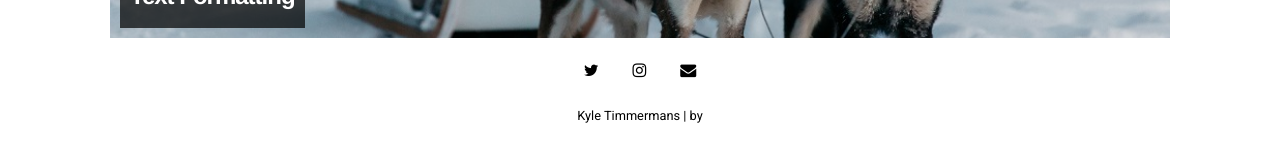
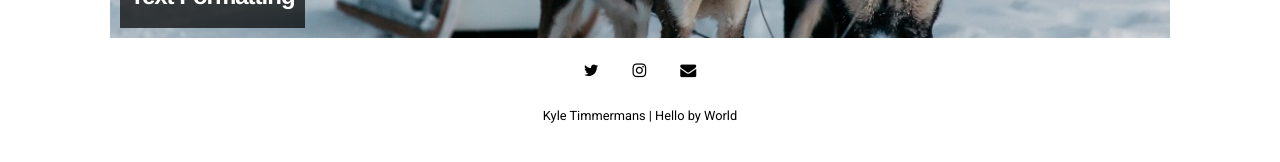
Before and after one commit to kyletimmermans/kyletimmermans.github.io, a Jekyll site: the page built from pages/sample-posts.html, in a window 1280 px wide. Shown: the part 508-670 px from the top of the page. Built offline with Jekyll 4.4.1, drawn with Linux system fonts in a browser that asks for light colours; nearby versions of some CDN libraries.

Commit message:
Update _config.yml

```diff
--- a/_config.yml
+++ b/_config.yml
@@ -15,8 +15,8 @@ sass:
 
 # Customise atom feed settings (this is where Jekyll-Feed gets configuration information)
 title:		           "Kyle Timmermans"
-description:	       ""
-author:              ""
+description:	       "Hello"
+author:              "World"
 
 # RSS 2.0 can be used instead of Atom by uncommenting following two lines
 #feed:
```
